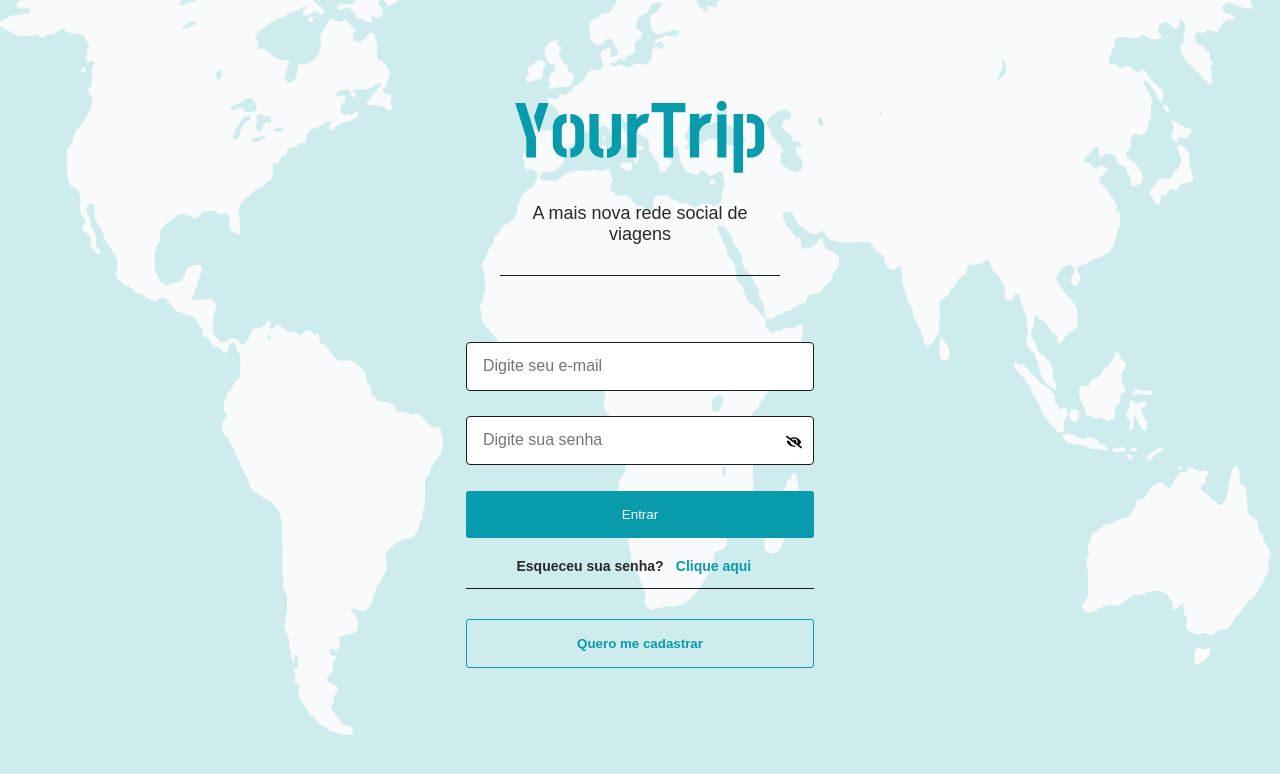
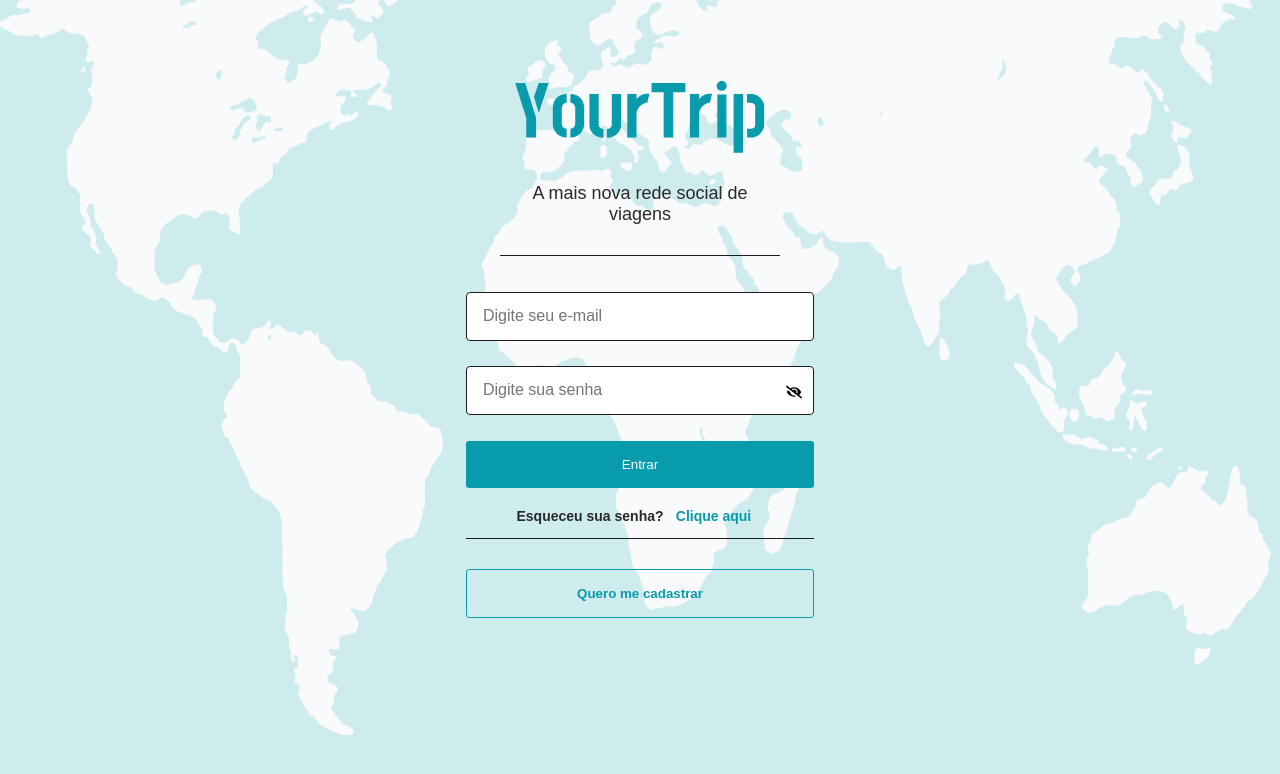
Before and after one commit to Your-Tripping/your-trip, a React (Create React App) app: page / in a window 1280 px wide. Shown: the top 774 px of the page. Built offline with nearby package versions, Linux system fonts and the light colour scheme; no server answers.

Commit message:
fix: login page css fix

```diff
--- a/src/pages/Home/home.style.ts
+++ b/src/pages/Home/home.style.ts
@@ -12,13 +12,13 @@ export const BackgroundImg = styled.img`
 `
 export const Logo = styled.img`
     width: 250px;
-    margin-top: 100px;
+    margin-top: 80px;
 `
 export const Diviser = styled.div`
     width: 280px;
     height: 1px;
     background: ${({theme}) => theme.colors.grey.grey3};
-    margin-bottom: 50px;
+    margin-bottom: 20px;
 `
 export const H2 = styled(Text)`
     text-align: center;
```
